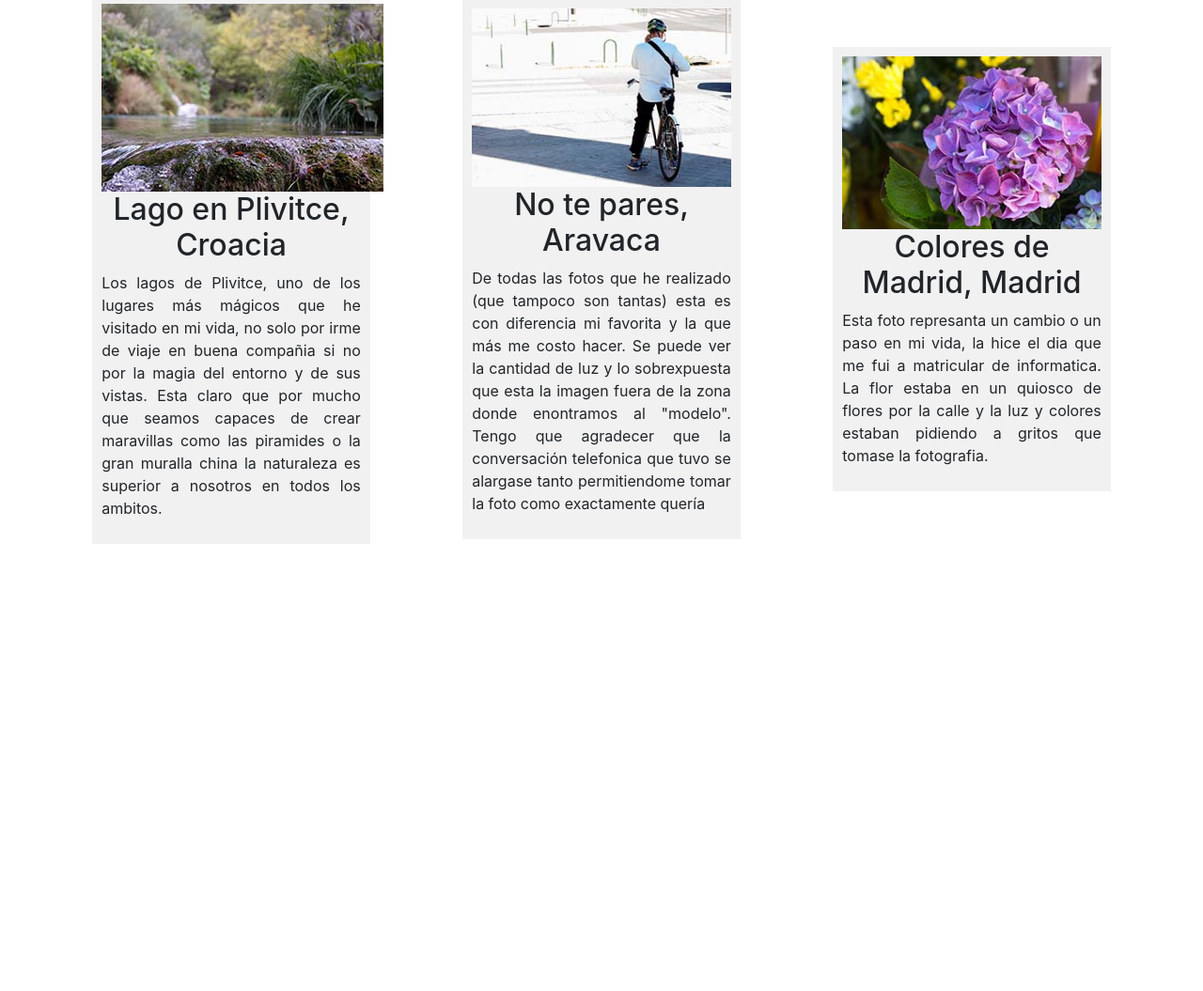
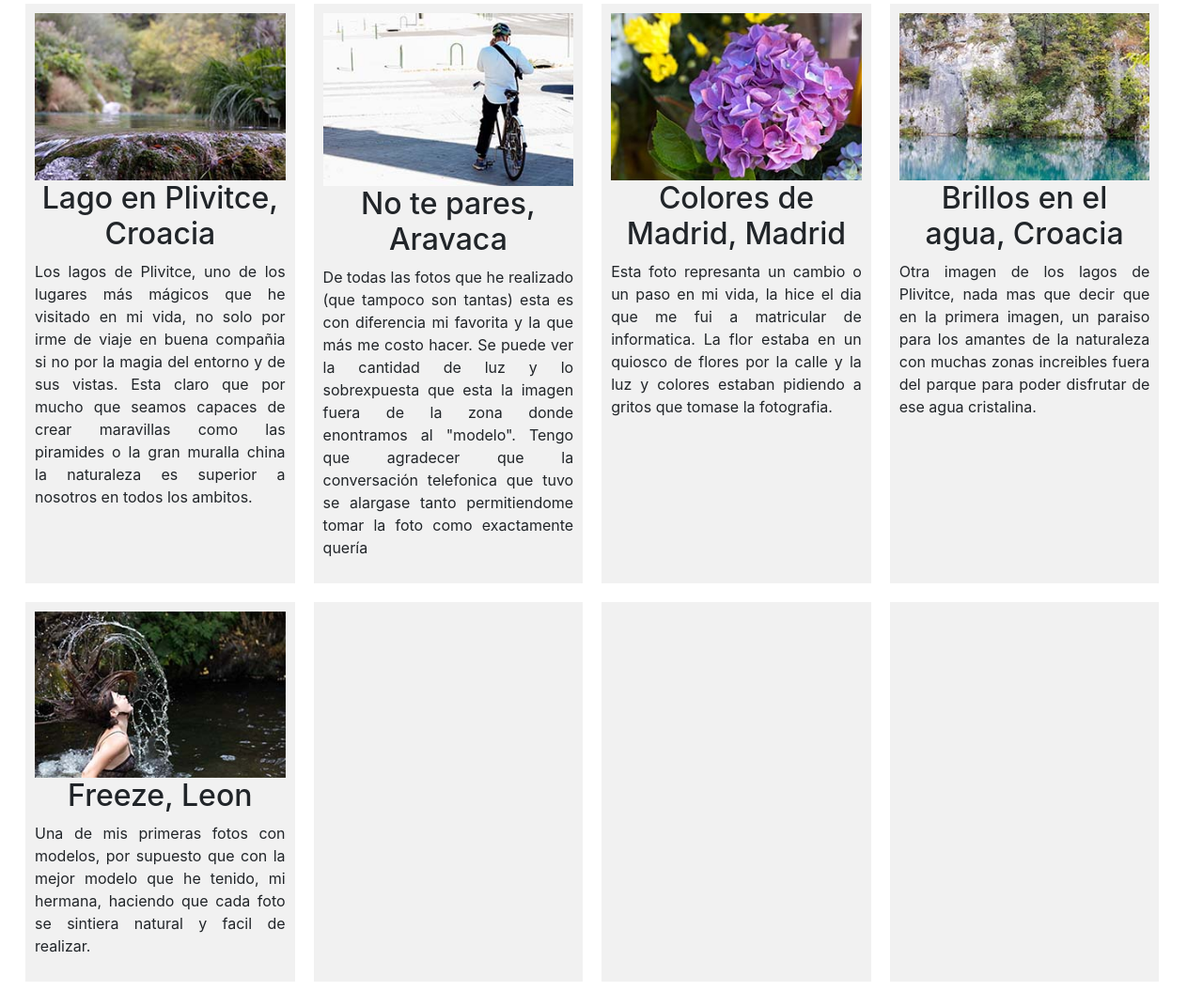
Before and after one commit to aceroAD/ProyectoMarcas, a plain HTML site: page portfolio.html in a window 1280 px wide. Shown: the part 127-1182 px from the top of the page at 94% size. Before the commit the page ends 800 px from the top, so only its background shows below. Drawn offline with nearby package versions, Linux system fonts and the light colour scheme.

Commit message:
modificado:    contacto.html 	modificado:    css/style.css 	modificado:    css/styleContacto.css 	modificado:    css/stylePortfolio.css 	modificado:    portfolio.html

```diff
--- a/css/style.css
+++ b/css/style.css
@@ -141,7 +141,7 @@ body {
       float: none;
     }
     .menu ul{
-      font-size: 15px;
+      font-size: 12px;
       float: none;
     }
     .menu ul li a:hover {
--- a/css/styleContacto.css
+++ b/css/styleContacto.css
@@ -18,7 +18,7 @@
 }
 
 #contenedorFormulario {
-    width: 40%;
+    width: 32%;
     padding: 10px;
     display: block;
 }
--- a/css/stylePortfolio.css
+++ b/css/stylePortfolio.css
@@ -4,21 +4,35 @@ body {
 
 .row {
     margin: auto;
+
+
 }
 
 .column {
     float: left;
     background-color: #f1f1f1;
-    width: 25%;
+    width: 23%;
     text-align: center;
     padding: 10px;
-    margin: auto;
+    margin: 10px;
 }
 
 .column p {
     text-align: justify;
 }
+.column img {
+  min-width: 150px;
+}
 
 .content {
-    width: 90%;
+    width: 95%;
 }
+
+@media screen and (max-width:625px){
+
+  .column {
+    float:none;
+    width: 100%;
+  }
+
+}
--- a/portfolio.html
+++ b/portfolio.html
@@ -27,7 +27,7 @@
         <div class="content clearfix">
             <div class="row">
                 <div class="column">
-                    <img src="img/foto7.jpg" alt="Plivitce lake" sytle="width:100%"/>
+                    <img src="img/foto7.jpg" alt="Plivitce lake" style="width:100%;"/>
                     <h2>Lago en Plivitce, Croacia</h2>
                     <p>Los lagos de Plivitce, uno de los lugares más mágicos que he visitado en mi vida, no solo por irme de viaje en buena compañia si no por la magia del entorno y de sus vistas. Esta claro que por mucho que seamos capaces de crear maravillas como las piramides o la gran muralla china la naturaleza es superior a nosotros en todos los ambitos.</p>
                 </div>
@@ -41,6 +41,26 @@
                     <h2>Colores de Madrid, Madrid</h2>
                     <p>Esta foto represanta un cambio o un paso en mi vida, la hice el dia que me fui a matricular de informatica. La flor estaba en un quiosco de flores por la calle y la luz y colores estaban pidiendo a gritos que tomase la fotografia.</p>
                 </div>
+                <div class="column">
+                  <img src="img/foto2.jpg" alt="Lagos Plivitce" style="width:100%;"/>
+                  <h2>Brillos en el agua, Croacia</h2>
+                  <p>Otra imagen de los lagos de Plivitce, nada mas que decir que en la primera imagen, un paraiso
+                  para los amantes de la naturaleza con muchas zonas increibles fuera del parque para poder disfrutar de ese agua cristalina.</p>
+                </div>
+            </div>
+            <div class="row">
+              <div class="column">
+                <img src="img/foto1.jpg" alt="foto de chica sacando cabeza del agua" style="width:100%;" />
+                <h2>Freeze, Leon</h2>
+                <p>Una de mis primeras fotos con modelos, por supuesto que con la mejor modelo que he tenido, mi hermana, haciendo que cada foto se sintiera natural y facil
+                de realizar.</p>
+              </div>
+              <div class="column">
+              </div>
+              <div class="column">
+              </div>
+              <div class="column">
+              </div>
             </div>
         </div>
 
```
Also changed, not shown: contacto.html (+1 -1 lines).
